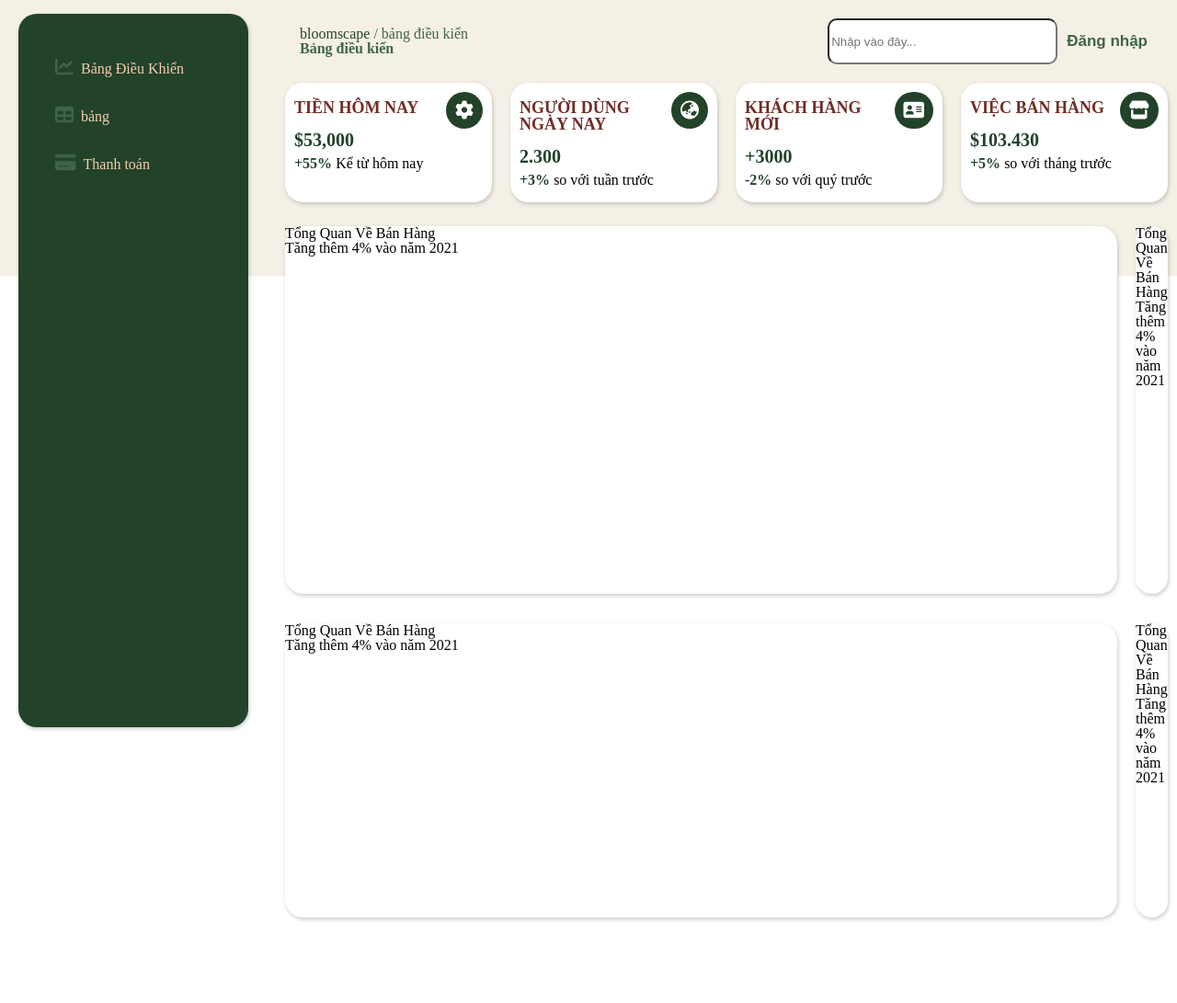
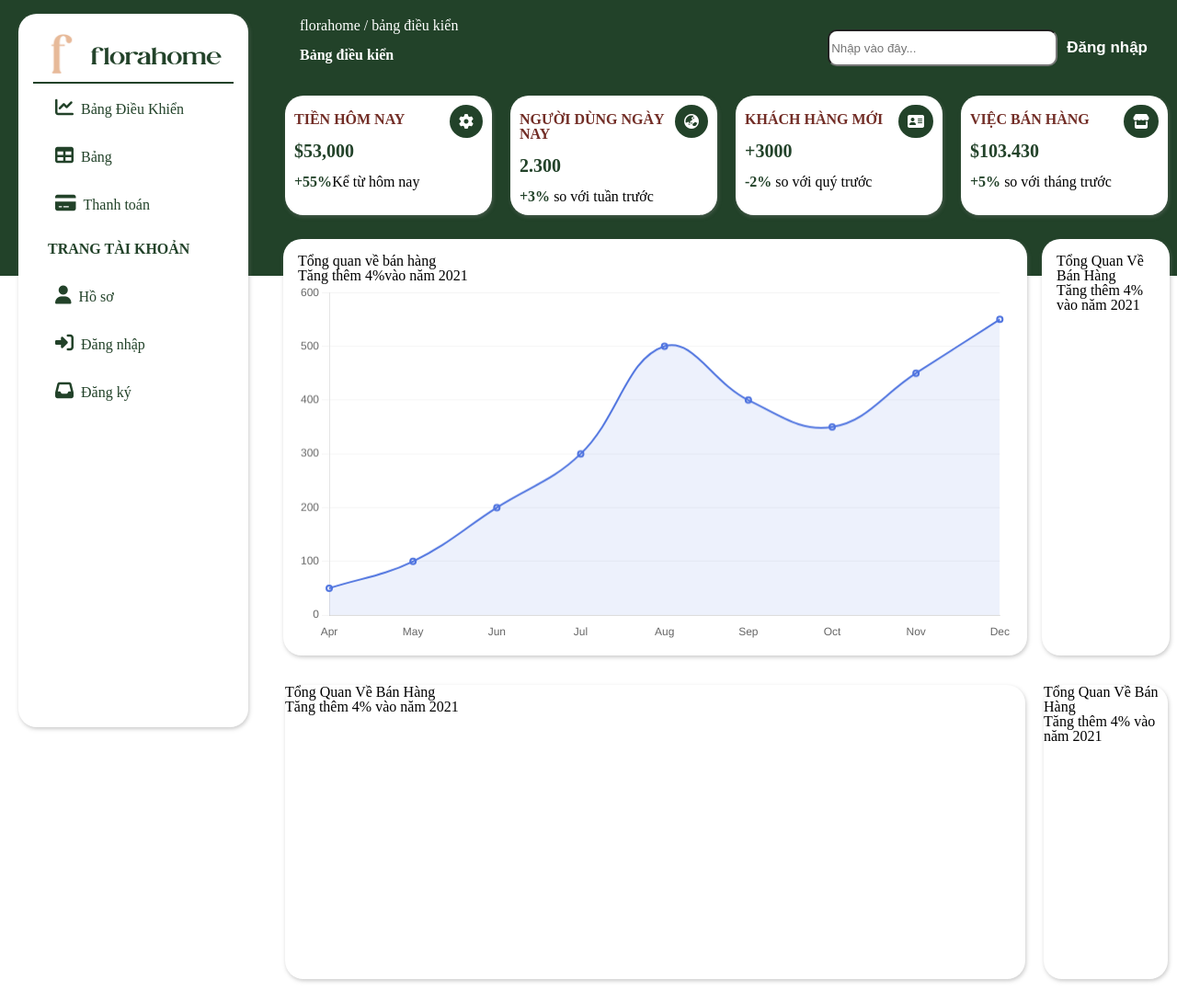
Before and after one commit to bin2810/TREE, a PHP site: page /admin/index.html in a window 1280 px wide. Shown: the whole page at 92% size. Before the commit the page ends 1002 px from the top, so only its background shows below. Run offline with PHP 8.4, Linux system fonts and the light colour scheme.

Commit message:
update9/1

```diff
--- a/admin/css/bass.css
+++ b/admin/css/bass.css
@@ -1,9 +1,9 @@
 :root{
     --text-color:#3F6449;
-    --da-color: #F6CFB2;
+    --Lightpeach-color: #F6CFB2;
     --red-color: #63170F;
-    --background-color:#F5F0E6;
     --green-color:#224229;
+    --white-color:#fff;
 }
 
 *{
@@ -12,6 +12,8 @@
 
 html{
     font-size: 62.5%;
+    /* 100% = 16px
+    px = 1rem */
 }
 
 body{
--- a/admin/css/main.css
+++ b/admin/css/main.css
@@ -1,5 +1,5 @@
 .background{
-    background-color: var(--background-color);
+    background-color: var(--green-color);
     width: 100%;
     min-height: 300px;
     position: absolute;
@@ -11,7 +11,7 @@
     position: fixed;
     top: 0;
     left: 0;
-    background-color: var(--green-color);
+    background-color: var(--white-color);
     height: 97vh;
     width: 250px;
     margin: 15px 0 15px 20px;
@@ -19,23 +19,44 @@
     border-radius: 20px;
     padding: 1rem;
 }
+.sidebar-header{
+    border-bottom: 2px solid var(--green-color);
+}
+.sidebar-header img{
+    padding: 0.2rem;
+}
+.sidebar-header img:first-child{
+    width: 55px;
+    height: 100%;
+}
+.sidebar-header img:last-child{
+    width: 150px;
+    height: 50px;
+}
+.sidebar-footer p{
+    padding: 1rem;
+    color: var(--green-color);
+    font-weight: bold;
+}
 .sidebar a{
     display:block;
-    padding:1rem;
+    padding: 1rem;
+    font-size: 1rem;
     text-decoration: none;
-    color: var(--da-color);
+    color: var(--green-color);
 
 }
 .sidebar i{
     font-size: 20px;
-    color: var(--text-color);
+    color: var(--lightpeach-color);
     padding: 0 0.5rem;
+    font-weight: bold;
 }
 .main{
     height: auto;
     margin-left: 300px;
     position: relative;
-    color: var(--text-color);
+    color: var(--white-color);
 }
 .main-nav{
     display: flex;
@@ -47,13 +68,14 @@
 }
 .nav-col p{
     font-weight: bold;
+    padding: 1rem 0;
 }
 .nav-col-span{
-    color: var(--green-color);
+    color: var(--white-color);
 }
 .input-login input[type="text"]{
     width:  250px;
-    height: 50px;
+    height: 40px;
     border-radius: 10px;
 }
 .input-login input[type="submit"]{
@@ -61,9 +83,10 @@
     background: none;
     border: none;
     outline: none;
-    color: var(--text-color);
+    color: var(--white-color);
     font-weight: bold;
     font-size: 17px;
+    cursor: pointer;
 }
 
 .main-header-row{
@@ -88,7 +111,7 @@
 .col-left-title{
     color: var(--red-color);
     font-weight: bold;
-    font-size: 18px;
+    font-size: 1rem;
     padding: 0.5rem 0;
     opacity: 90%;
 }
@@ -103,11 +126,14 @@
     color: var(--green-color);
     font-weight: bold;
 }
+.col-content-left p:last-child{
+    padding: 0.5rem 0;
+}
 .col-content-right i{
-    font-size: 20px;
+    font-size: 16px;
     padding: 10px;
     background-color: var(--green-color);
-    color: white;
+    color: var(--white-color);
     border-radius: 20px;
 }
 .main-body{
@@ -116,7 +142,7 @@
 .body-row1,
 .body-row2{
     display: grid;
-    grid-template-columns: 925px auto;
+    grid-template-columns: 825px auto;
     padding: 1rem 0;
 }
 .body-row1-col1,
@@ -124,9 +150,10 @@
     background-color: white;
     border-radius: 20px;
     box-shadow: 1px 2px 4px rgb(126, 126, 126,0.4);
-    height: 400px;
-    margin: 0 10px;
+    height: auto;
+    margin: 0 0.5rem;
     color: black;
+    padding: 1rem;
 }
 .body-row2-col1,
 .body-row2-col2{
--- a/admin/index.html
+++ b/admin/index.html
@@ -3,6 +3,7 @@
 <head>
     <meta charset="UTF-8">
     <meta name="viewport" content="width=device-width, initial-scale=1.0">
+    <link rel="website icon" type="image/png" href="/admin/img/logoiconweb.jpg">
     <link rel="stylesheet" href="../admin/css/bass.css">
     <link rel="stylesheet" href="../admin/css/main.css">
     <link rel="stylesheet" href="../admin/css/resetcss.css">
@@ -16,25 +17,34 @@
             <div class="sidebar">
                 <div class="sidebar-content">
                     <div class="sidebar-header">
-                        <img src="  " alt="">
+                        <img src="/admin/img/logo_text-2.jpg" alt="" srcset="">
+                        <img src="/admin/img/logo.png" alt="">
                     </div>
                     <div class="sidebar-main">
                         <a href=""><i class="fa-solid fa-chart-line"></i>Bảng Điều Khiển</a>
-                        <a href=""><i class="fa-solid fa-table"></i>bảng</a>
+                        <a href=""><i class="fa-solid fa-table"></i>Bảng</a>
                         <a href=""><i class="fa-solid fa-credit-card"></i>Thanh toán</a></p>
+                    </div>
+                    <div class="sidebar-footer">
+                        <p>TRANG TÀI KHOẢN</p>
+                        <a href=""><i class="fa-regular fa-user"></i>Hồ sơ</a>
+                        <a href=""><i class="fa-solid fa-right-to-bracket"></i>Đăng nhập</a>
+                        <a href=""><i class="fa-solid fa-inbox"></i>Đăng ký</a></p>
                     </div>
                 </div>
             </div>
             <div class="main">
                 <div class="main-nav">
                     <div class="nav-col">
-                        <span class="nav-col-span">bloomscape</span><span> / bảng điều kiển</span>
+                        <span class="nav-col-span">florahome</span><span> / bảng điều kiển</span>
                         <p>Bảng điều kiển</p>
                     </div>
                     <div class="nav-col">
                         <div class="input-login">
-                            <input type="text" name="" id="" placeholder="Nhập vào đây...">
-                            <input type="submit" value="Đăng nhập">
+                            <form action="" method="post">
+                                <input type="text" name="" id="" placeholder="Nhập vào đây...">
+                                <input type="submit" value="Đăng nhập">
+                            </form>
                         </div>
                     </div>
                 </div>
@@ -44,7 +54,7 @@
                             <div class="col-content-left">
                                 <p class="col-left-title">TIỀN HÔM NAY</p>
                                 <p class="col-left-money">$53,000</p>
-                                <p><span class="col-left-percent">+55%</span>  Kể từ hôm nay</p>
+                                <p><span class="col-left-percent">+55%</span>Kể từ hôm nay</p>
                             </div>
                             <div class="col-content-right">
                                 <i class="fa-solid fa-gear"></i>
@@ -85,8 +95,9 @@
                 <div class="main-body">
                     <div class="body-row1">
                         <div class="body-row1-col1">
-                            <p>Tổng Quan Về Bán Hàng</p>
-                            <p>Tăng thêm 4% vào năm 2021</p>
+                            <p>Tổng quan về bán hàng</p>
+                            <p>Tăng thêm <span>4%</span>vào năm 2021</p>
+                            <canvas class="dothi" id="salesChart"></canvas>
                         </div>
                         <div class="body-row1-col2">
                             <p>Tổng Quan Về Bán Hàng</p>
@@ -106,5 +117,7 @@
                 </div>
             </div>
     </div>
+    <script src="https://cdn.jsdelivr.net/npm/chart.js"></script>
+    <script src="/admin/js/main.js"></script>
 </body>
 </html>
--- /dev/null
+++ b/admin/js/main.js
@@ -0,0 +1,37 @@
+const ctx = document.getElementById('salesChart').getContext('2d');
+        const salesChart = new Chart(ctx, {
+            type: 'line',
+            data: {
+                labels: ['Apr', 'May', 'Jun', 'Jul', 'Aug', 'Sep', 'Oct', 'Nov', 'Dec'],
+                datasets: [{
+                    label: 'Sales',
+                    data: [50, 100, 200, 300, 500, 400, 350, 450, 550],
+                    borderColor: '#4e73df',
+                    backgroundColor: 'rgba(78, 115, 223, 0.1)',
+                    tension: 0.4,
+                    borderWidth: 2,
+                    pointRadius: 3,
+                    fill: true,
+                }]
+            },
+            options: {
+                responsive: true,
+                plugins: {
+                    legend: {
+                        display: false
+                    }
+                },
+                scales: {
+                    x: {
+                        grid: {
+                            display: false
+                        }
+                    },
+                    y: {
+                        grid: {
+                            color: 'rgba(200, 200, 200, 0.2)'
+                        },
+                        beginAtZero: true
+                    }
+                }
+            }});
```
Also changed, not shown: admin/demo.html (added, +85 -0 lines), admin/img/logo-ct-dark.png (deleted), admin/img/logo.png (added), admin/img/logo_text-1.jpg (added), admin/img/logo_text-2.jpg (added), admin/img/logoiconweb.jpg (added).
